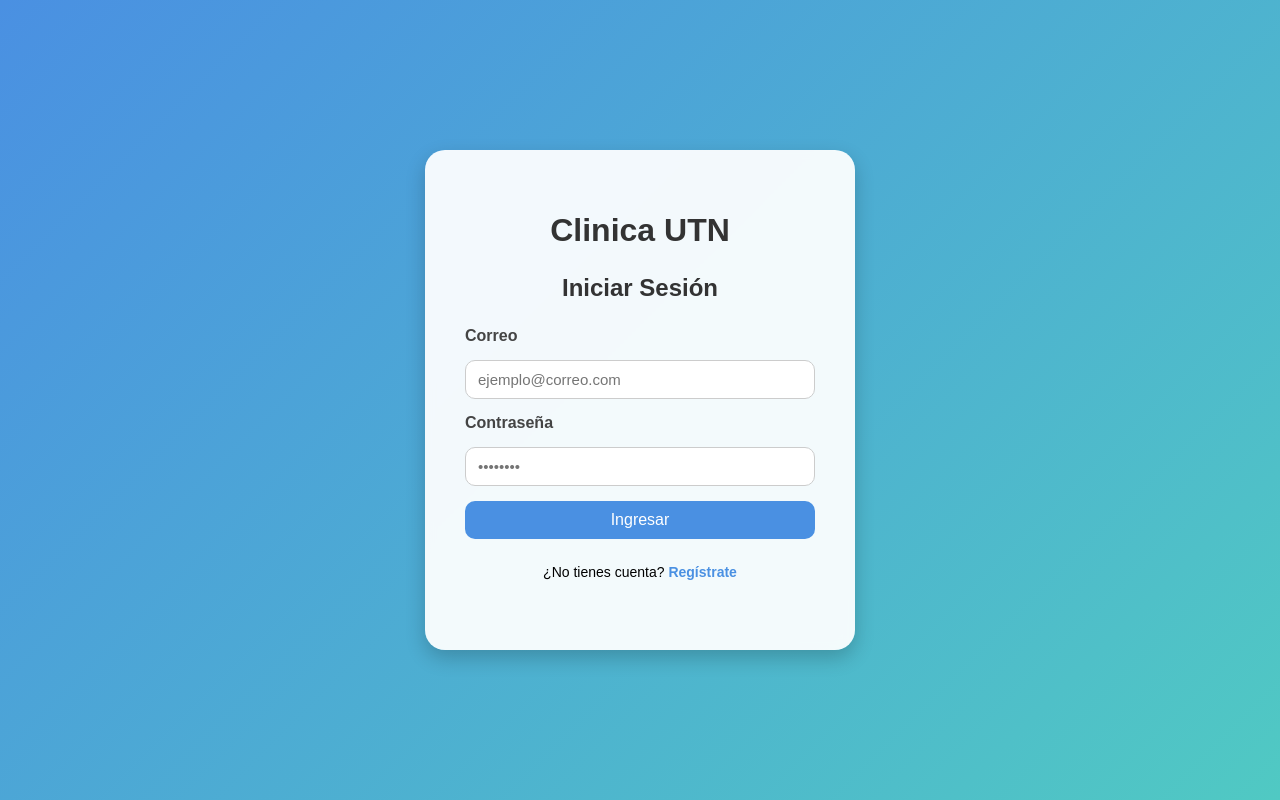
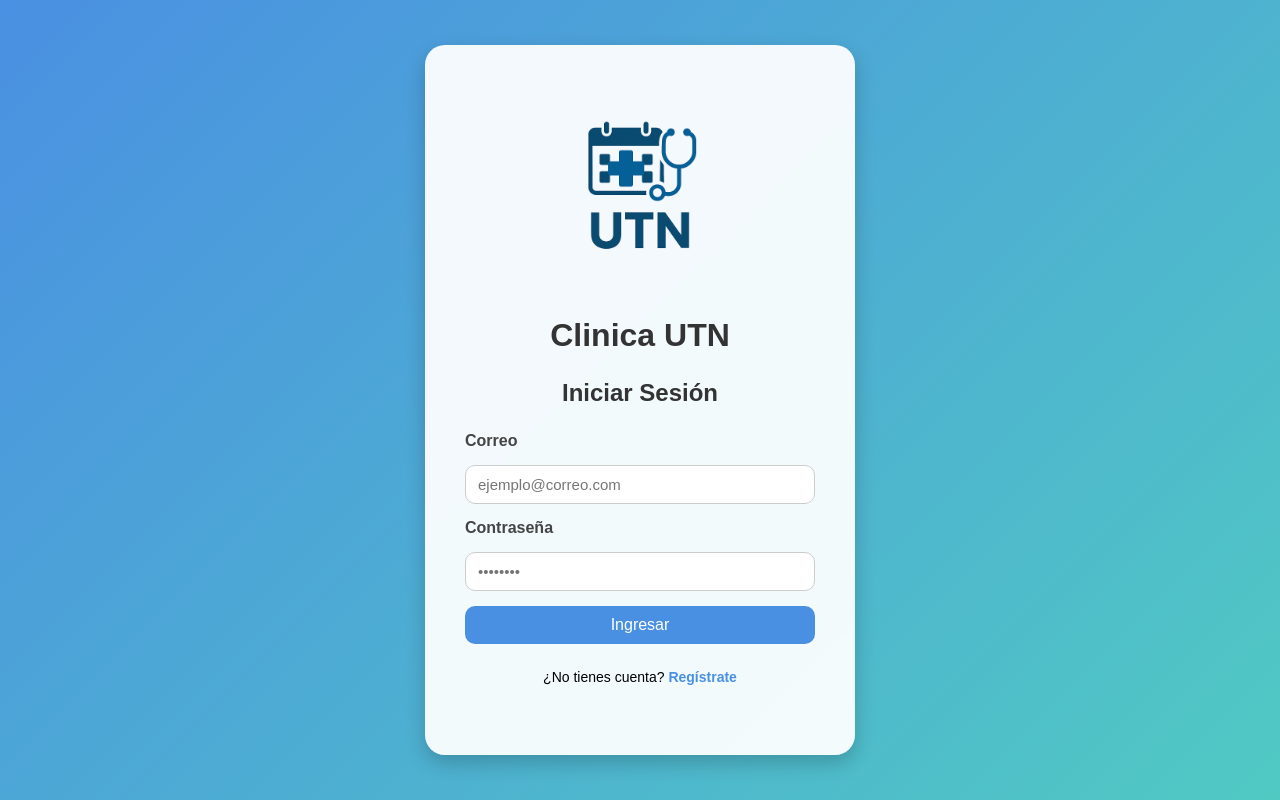
Before and after one commit to nazareno11/Programacion_3_Sistema_de_Turnos_Medicos, a plain HTML site: page tpi_turnos_medicos/index.html in a window 1280 px wide. Drawn offline with Linux system fonts and the light colour scheme.

Commit message:
logo pagina principal

```diff
--- a/css/index.css
+++ b/css/index.css
@@ -102,3 +102,9 @@ body {
 .oculto {
     display: none;
 }
+
+#logoClinica {
+    width: 200px;          /* tamaño del logo */
+    display: block;
+    margin: 10px auto 20px; /* centrado con espacio arriba/abajo */
+}
--- a/tpi_turnos_medicos/index.html
+++ b/tpi_turnos_medicos/index.html
@@ -8,6 +8,7 @@
 <body>
 
     <div class="login-container">
+        <img src="../img/logo.png" alt="Logo UTN" id="logoClinica">
         <h1 id="nombreClinica">Clinica UTN</h1>
         <h2 id="titulo-form">Iniciar Sesión</h2>
 
```
